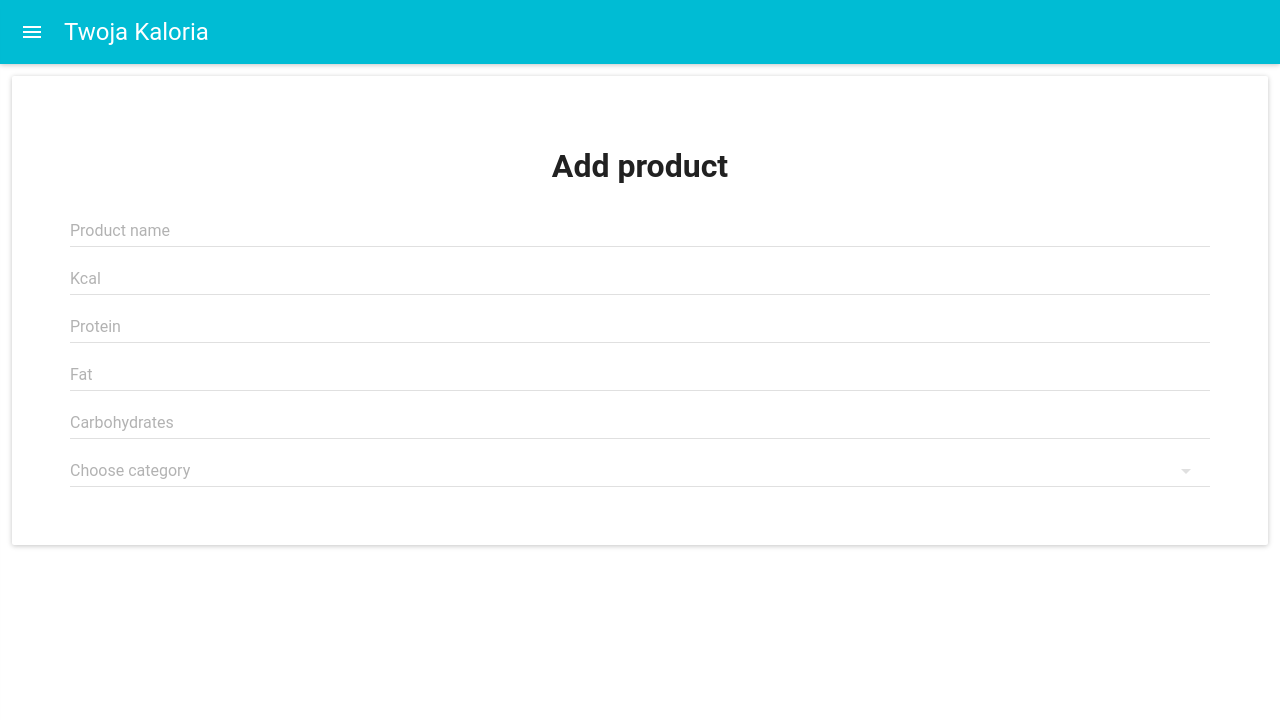
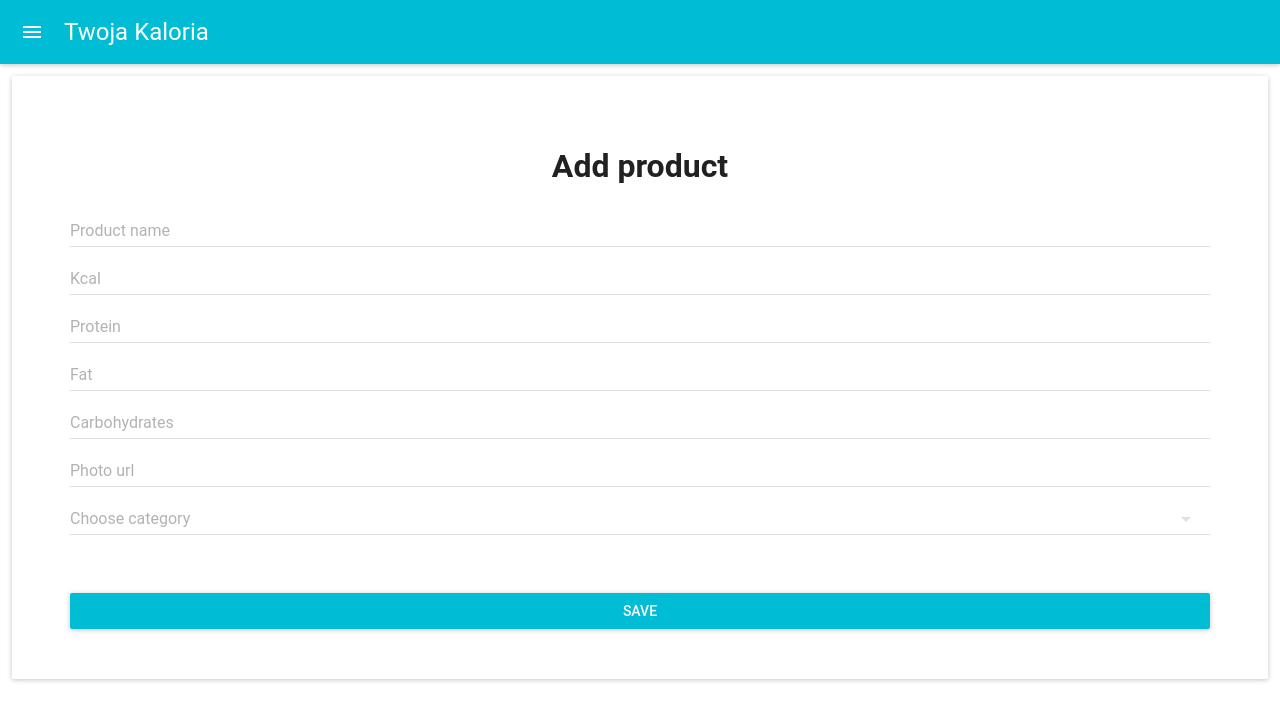
Before and after one commit to infoshareacademy/jfddl6-twojakaloria-app, a React (Create React App) app: page /addproduct in a window 1280 px wide. Shown: the top 720 px of the page. Built offline with nearby package versions, Linux system fonts and the light colour scheme.

Commit message:
Added RaisedButton - without action on click

```diff
--- a/src/views/AddProduct/AddProduct.js
+++ b/src/views/AddProduct/AddProduct.js
@@ -3,6 +3,7 @@ import TextField from "material-ui/TextField";
 import SelectField from "material-ui/SelectField";
 import MenuItem from "material-ui/MenuItem";
 import Paper from "material-ui/Paper";
+import RaisedButton from 'material-ui/RaisedButton';
 import { Grid, Row, Col } from "react-flexbox-grid";
 
 const categories = ["Vegetables", "Fruits", "Drinks", "Meat", "Other"];
@@ -11,6 +12,9 @@ const style = {
   paper: {
     margin: 12,
     padding: 50
+  },
+  button: {
+    marginTop: 50
   }
 }
 
@@ -71,6 +75,13 @@ class AddProduct extends React.Component {
               </Row>
               <Row center="xs">
                 <Col lg={12} />
+                <TextField
+                    hintText="Photo url"
+                    fullWidth={true}
+                />
+              </Row>
+              <Row center="xs">
+                <Col lg={12} />
                 <SelectField
                   // multiple={true}
                   hintText="Choose category"
@@ -88,6 +99,14 @@ class AddProduct extends React.Component {
                   ))}
                 </SelectField>
               </Row>
+              <Row center="xs">
+                    <RaisedButton
+                        label='Save'
+                        primary={true}
+                        fullWidth={true}
+                        style={style.button}
+                    />
+              </Row>
             </div>
         </Grid>
       </Paper>
```
